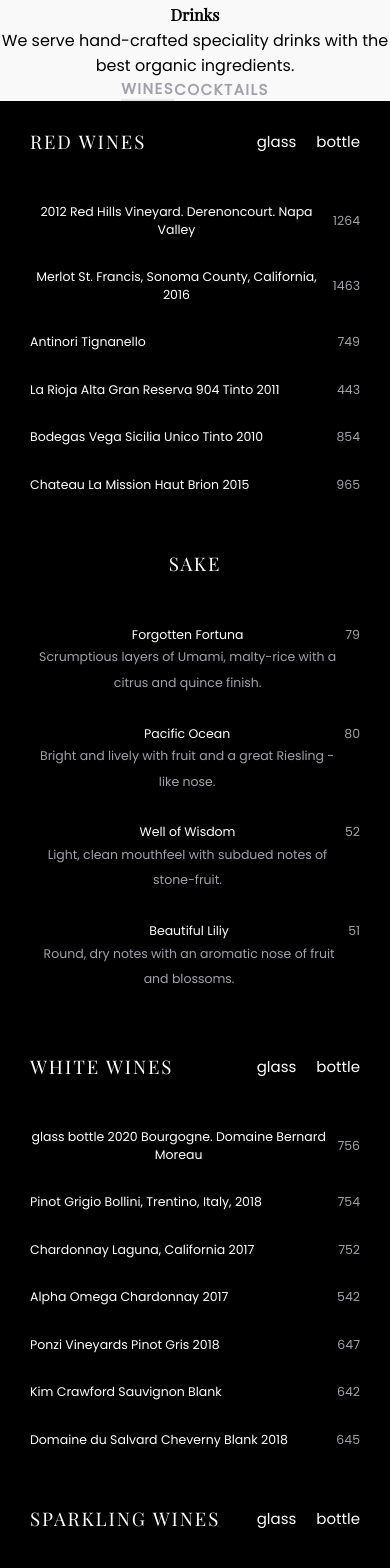
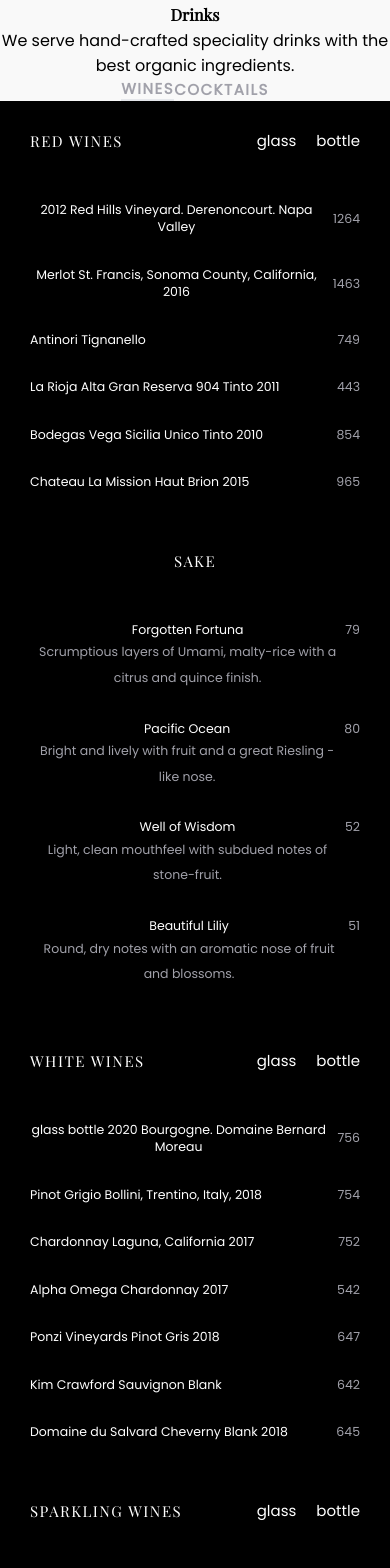
Before and after one commit to Reza-HM/soulkitchen-next, a Next.js app: page /menu in a window 390 px wide. Shown: the part 4320-5888 px from the top of the page. Built offline with nearby package versions, Linux system fonts and the light colour scheme.

Commit message:
responsived events section at index page

```diff
--- a/Components/Modules/WinesMenuTemplate.tsx
+++ b/Components/Modules/WinesMenuTemplate.tsx
@@ -5,7 +5,7 @@
         <div className="col-span-12 xl:col-span-6">
           <div className="p-12 border-2 rounded-xl text-start border-zinc-700 dark:!border-white">
             <div className="flex justify-between gap-2">
-              <h2 className="text-3xl font-PlayfairDisplay md:text-5xl tracking-widest">
+              <h2 className="text-2xl font-PlayfairDisplay md:text-5xl tracking-widest">
                 RED WINES
               </h2>
               <div className="flex items-center gap-8">
@@ -64,7 +64,9 @@
                 </div>
               </li>
               <li className="flex justify-between gap-4">
-                <p className="text-xl md:text-3xl">Chateau La Mission Haut Brion 2015</p>
+                <p className="text-xl md:text-3xl">
+                  Chateau La Mission Haut Brion 2015
+                </p>
 
                 <div className="flex items-center gap-20 mr-4">
                   <span className="text-zinc-400 text-xl md:text-2xl">9</span>
@@ -75,7 +77,7 @@
           </div>
 
           <div className="!mt-32 p-12 text-start">
-            <h2 className="text-3xl font-PlayfairDisplay md:text-5xl tracking-widest">
+            <h2 className="text-2xl font-PlayfairDisplay md:text-5xl tracking-widest">
               SAKE
             </h2>
             <ul className="flex flex-col gap-12 mt-20">
@@ -127,7 +129,7 @@
         <div className="col-span-12 xl:col-span-6 flex flex-col justify-center">
           <div className="p-12 text-start">
             <div className="flex justify-between gap-2">
-              <h2 className="text-3xl font-PlayfairDisplay md:text-5xl tracking-widest">
+              <h2 className="text-2xl font-PlayfairDisplay md:text-5xl tracking-widest">
                 WHITE WINES
               </h2>
               <div className="flex items-center gap-8">
@@ -158,7 +160,9 @@
                 </div>
               </li>
               <li className="flex justify-between gap-4">
-                <p className="text-xl md:text-3xl">Chardonnay Laguna, California 2017</p>
+                <p className="text-xl md:text-3xl">
+                  Chardonnay Laguna, California 2017
+                </p>
 
                 <div className="flex items-center gap-20 mr-4">
                   <span className="text-zinc-400 text-xl md:text-2xl">7</span>
@@ -166,7 +170,9 @@
                 </div>
               </li>
               <li className="flex justify-between gap-4">
-                <p className="text-xl md:text-3xl">Alpha Omega Chardonnay 2017</p>
+                <p className="text-xl md:text-3xl">
+                  Alpha Omega Chardonnay 2017
+                </p>
 
                 <div className="flex items-center gap-20 mr-4">
                   <span className="text-zinc-400 text-xl md:text-2xl">5</span>
@@ -174,7 +180,9 @@
                 </div>
               </li>
               <li className="flex justify-between gap-4">
-                <p className="text-xl md:text-3xl">Ponzi Vineyards Pinot Gris 2018</p>
+                <p className="text-xl md:text-3xl">
+                  Ponzi Vineyards Pinot Gris 2018
+                </p>
 
                 <div className="flex items-center gap-20 mr-4">
                   <span className="text-zinc-400 text-xl md:text-2xl">6</span>
@@ -182,7 +190,9 @@
                 </div>
               </li>
               <li className="flex justify-between gap-4">
-                <p className="text-xl md:text-3xl">Kim Crawford Sauvignon Blank</p>
+                <p className="text-xl md:text-3xl">
+                  Kim Crawford Sauvignon Blank
+                </p>
 
                 <div className="flex items-center gap-20 mr-4">
                   <span className="text-zinc-400 text-xl md:text-2xl">6</span>
@@ -203,7 +213,7 @@
           </div>
           <div className="!mt-20 p-12 text-start rounded-xl bg-zinc-800 dark:bg-zinc-900 text-white">
             <div className="flex justify-between gap-2">
-              <h2 className="text-3xl font-PlayfairDisplay md:text-5xl tracking-widest">
+              <h2 className="text-2xl font-PlayfairDisplay md:text-5xl tracking-widest">
                 SPARKLING WINES
               </h2>
               <div className="flex items-center gap-8">
@@ -214,7 +224,9 @@
 
             <ul className="flex flex-col gap-12 mt-20">
               <li className="flex justify-between gap-4">
-                <p className="text-xl md:text-3xl">Castello del Poggio Moscato d’Asti</p>
+                <p className="text-xl md:text-3xl">
+                  Castello del Poggio Moscato d’Asti
+                </p>
 
                 <div className="flex items-center gap-20 mr-4">
                   <span className="text-zinc-400 text-xl md:text-2xl">7</span>
@@ -248,7 +260,9 @@
                 </div>
               </li>
               <li className="flex justify-between gap-4">
-                <p className="text-xl md:text-3xl">Villa Sandi Prosecco Doc Rosé</p>
+                <p className="text-xl md:text-3xl">
+                  Villa Sandi Prosecco Doc Rosé
+                </p>
 
                 <div className="flex items-center gap-20 mr-4">
                   <span className="text-zinc-400 text-xl md:text-2xl">6</span>
--- a/Components/Templates/Index/Events.tsx
+++ b/Components/Templates/Index/Events.tsx
@@ -5,15 +5,15 @@
   return (
     <div className="container mt-40">
       <div className="relative before:absolute before:w-1 before:h-20 before:block before:!-bottom-28 before:!bg-zinc-400 flex flex-col items-center gap-8">
-        <h4 className="text-zinc-400 text-2xl font-semibold tracking-widest">
+        <h4 className="text-zinc-400 text-2xl font-semibold tracking-widest text-center">
           LATEST NEWS, STORIES AND RECIPES
         </h4>
-        <h2 className="font-PlayfairDisplay font-semibold text-6xl tracking-widest">
+        <h2 className="font-PlayfairDisplay font-semibold text-6xl tracking-widest text-center">
           What’s happening
         </h2>
       </div>
       <div className="mt-40">
-        <div className="flex justify-between items-center gap-12">
+        <div className="flex justify-between flex-wrap items-center gap-12">
           <div className="w-full md:flex-1 md:w-1/3">
             <div className="flex flex-col gap-8 items-center">
               <Link href="/whats-happening">
```
